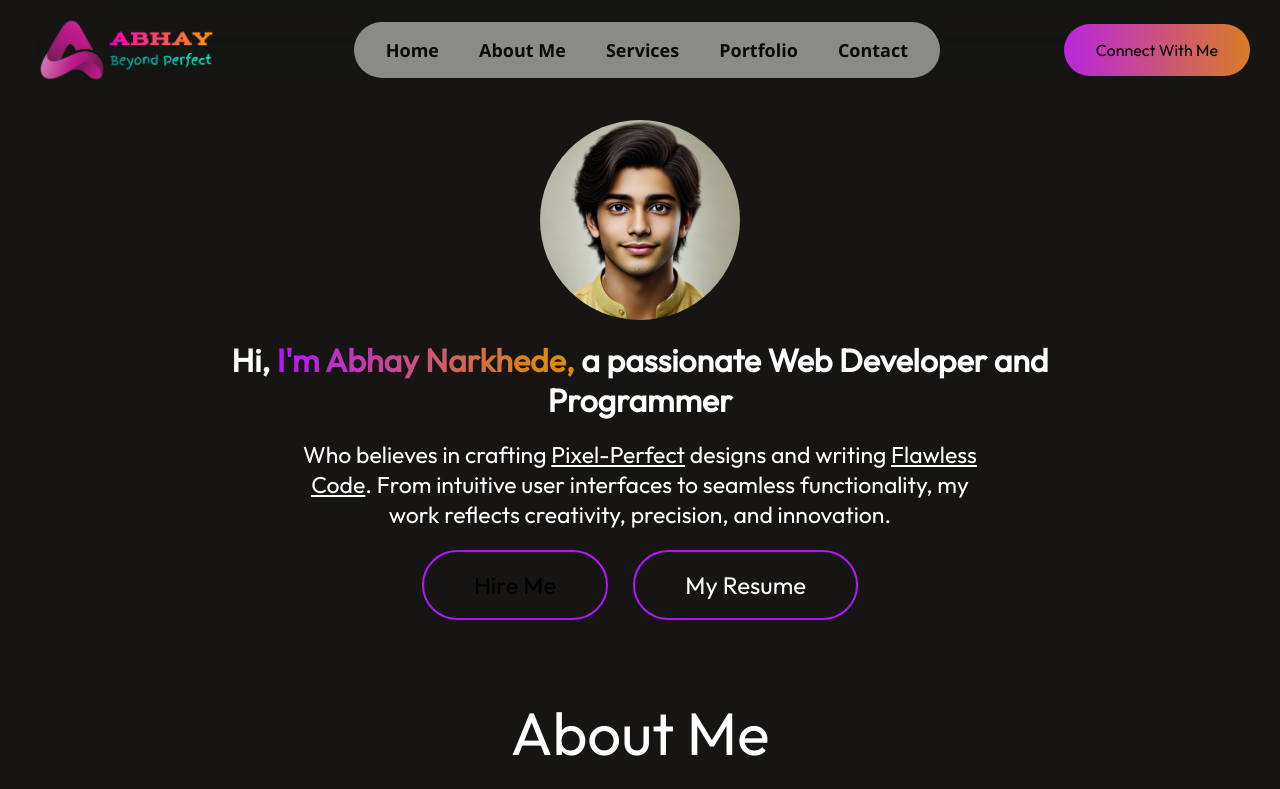
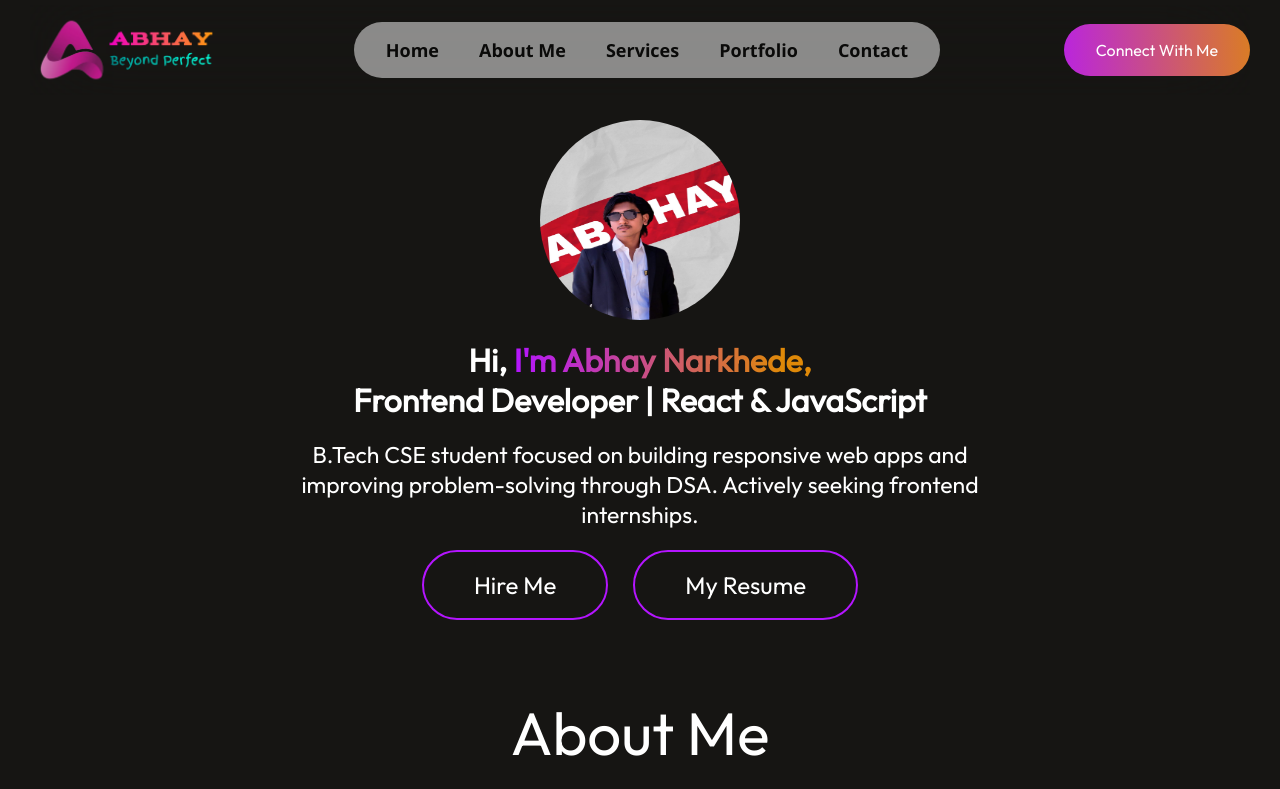
Before and after one commit to abhiynar2804/Abhay-S-Per-Port, a React (Vite) app: page / in a window 1280 px wide. Shown: the top 789 px of the page. Built offline with nearby package versions, Linux system fonts and the light colour scheme.

Commit message:
fix a profile photo and hire button css

```diff
--- a/src/Components/Hero/Hero.css
+++ b/src/Components/Hero/Hero.css
@@ -48,6 +48,11 @@
     cursor: pointer;
 }
 
+.anchor-link {
+    text-decoration: none;
+    color: inherit;
+}
+
 .hero-hire:hover {
     border: 2px solid #fff;
 }
--- a/src/Components/Hero/Hero.jsx
+++ b/src/Components/Hero/Hero.jsx
@@ -1,6 +1,6 @@
 import React from 'react'
 import './Hero.css'
-import profile_img from '../../assets/profile_img.webp'
+import profile_img from '../../assets/my.jpg'
 import AnchorLink from 'react-anchor-link-smooth-scroll';
 
 const Hero = () => {
@@ -8,8 +8,8 @@ const Hero = () => {
     <div id='home' className='hero'>
         <img src={profile_img} alt="" />
 
-        <h1>Hi, <span>I'm Abhay Narkhede,</span> a passionate Web Developer and Programmer</h1>
-        <p>Who believes in crafting <u>Pixel-Perfect</u> designs and writing <u>Flawless Code</u>. From intuitive user interfaces to seamless functionality, my work reflects creativity, precision, and innovation.</p>
+        <h1>Hi, <span>I'm Abhay Narkhede,</span> <br /> Frontend Developer | React & JavaScript</h1>
+        <p>B.Tech CSE student focused on building responsive web apps and improving problem-solving through DSA. Actively seeking frontend internships.</p>
 
         <div className="hero-action">
             <div className="hero-hire"><AnchorLink className='anchor-link' offset={20} href='#contact'>Hire Me</AnchorLink></div>
```
Also changed, not shown: src/assets/my.jpg (added).
